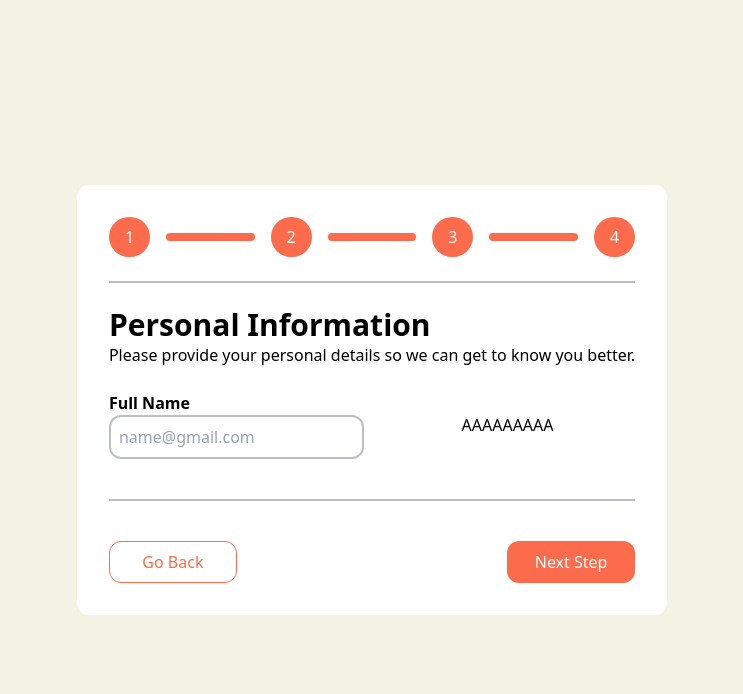
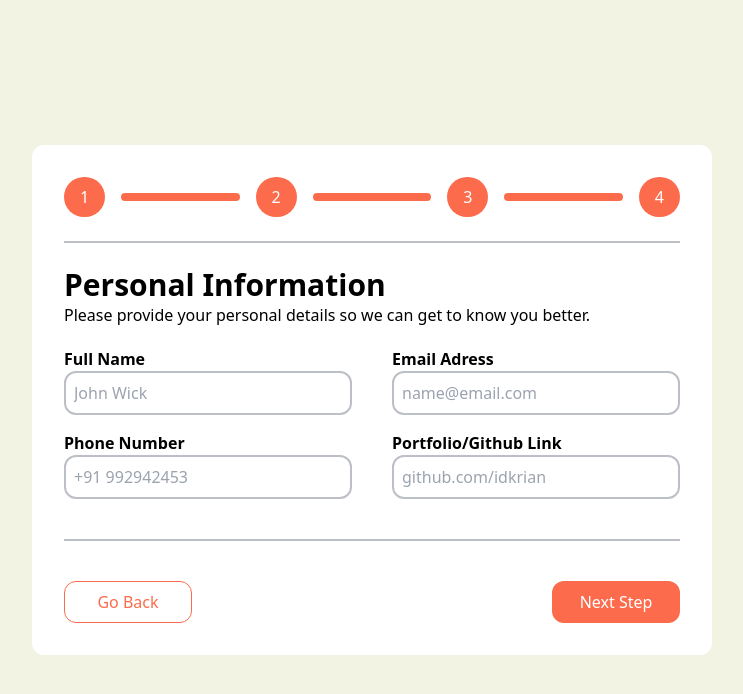
Before and after one commit to idkrian/step-form, a React (Vite) app: page / in a window 1280 px wide. Shown: the top 694 px of the page, without its empty margins (268-1011 px from the left). Built offline with nearby package versions, Linux system fonts and the light colour scheme.

Commit message:
feat: personal information style

```diff
--- a/src/atoms/TextInput.tsx
+++ b/src/atoms/TextInput.tsx
@@ -2,24 +2,34 @@ import { FieldErrors, Path, UseFormRegister } from "react-hook-form";
 import { IFormValues } from "../helpers/interfaces";
 
 interface Props {
-  label: Path<IFormValues>;
+  label: string;
   type: string;
+  placeholder: string;
+  registerName: Path<IFormValues>;
   register: UseFormRegister<IFormValues>;
   required: boolean;
   errors: FieldErrors;
 }
 
-const TextInput = ({ label, register, required, type, errors }: Props) => {
+const TextInput = ({
+  label,
+  register,
+  required,
+  type,
+  errors,
+  registerName,
+  placeholder,
+}: Props) => {
   return (
     <div className="flex flex-col">
       <label className="font-semibold">{label}</label>
       <input
         type={type}
-        className="p-2 border-2 rounded-xl border-gray focus:border-salmon focus:border-2 focus:outline-none focus:ring-0 font-normal"
-        placeholder="name@gmail.com"
-        {...register(label, { required })}
+        className="p-2 border-2 rounded-xl border-gray focus:border-salmon focus:border-2 focus:outline-none focus:ring-0 font-normal w-72"
+        placeholder={placeholder}
+        {...register(registerName, { required })}
       />
-      {errors[label] && <span>This field is required</span>}
+      {errors[registerName] && <span>This field is required</span>}
     </div>
   );
 };
--- a/src/helpers/interfaces.tsx
+++ b/src/helpers/interfaces.tsx
@@ -1,6 +1,6 @@
 export interface IFormValues {
-  "Full Name": string;
-  email: string;
-  phone: string;
-  portfolio: string;
+  "name": string;
+  "email": string;
+  "phone": string;
+  "portfolio": string;
 }
--- a/src/pages/PersonalInformation.tsx
+++ b/src/pages/PersonalInformation.tsx
@@ -1,5 +1,5 @@
 import TextInput from "../atoms/TextInput";
-import { useForm } from "react-hook-form";
+import { SubmitHandler, useForm } from "react-hook-form";
 import { IFormValues } from "../helpers/interfaces";
 const PersonalInformation = () => {
   const {
@@ -7,9 +7,9 @@ const PersonalInformation = () => {
     handleSubmit,
     formState: { errors },
   } = useForm<IFormValues>();
-  const onSubmit = (data) => console.log(data);
+  const onSubmit: SubmitHandler<IFormValues> = (data) => console.log(data);
   return (
-    <>
+    <div>
       <div>
         <h1 className="text-3xl font-semibold">Personal Information</h1>
         <p>
@@ -18,7 +18,7 @@ const PersonalInformation = () => {
       </div>
       <form
         onSubmit={handleSubmit(onSubmit)}
-        className="grid grid-cols-2 my-6 gap-4"
+        className="grid grid-cols-2 my-5 gap-y-4 gap-x-10"
       >
         <TextInput
           label={"Full Name"}
@@ -26,18 +26,39 @@ const PersonalInformation = () => {
           register={register}
           required
           errors={errors}
+          registerName={"name"}
+          placeholder={"John Wick"}
         />
-        {/* <input defaultValue="test" {...register("example")} /> */}
-        <button type="submit">AAAAAAAAA</button>
-        {/* <TextInput label={"Email Address"} name={"email"} type={"email"} />
-        <TextInput label={"Phone Number"} name={"phone"} type={"text"} />
+        <TextInput
+          label={"Email Adress"}
+          type={"text"}
+          register={register}
+          required
+          errors={errors}
+          registerName={"email"}
+          placeholder={"name@email.com"}
+        />
+        <TextInput
+          label={"Phone Number"}
+          type={"text"}
+          register={register}
+          required
+          errors={errors}
+          registerName={"phone"}
+          placeholder={"+91 992942453"}
+        />
         <TextInput
           label={"Portfolio/Github Link"}
-          name={"portfolio"}
           type={"text"}
-        /> */}
+          register={register}
+          required
+          errors={errors}
+          registerName={"portfolio"}
+          placeholder={"github.com/idkrian"}
+        />
+        {/* <button type="submit">AAAAAAAAA</button> */}
       </form>
-    </>
+    </div>
   );
 };
 
```
